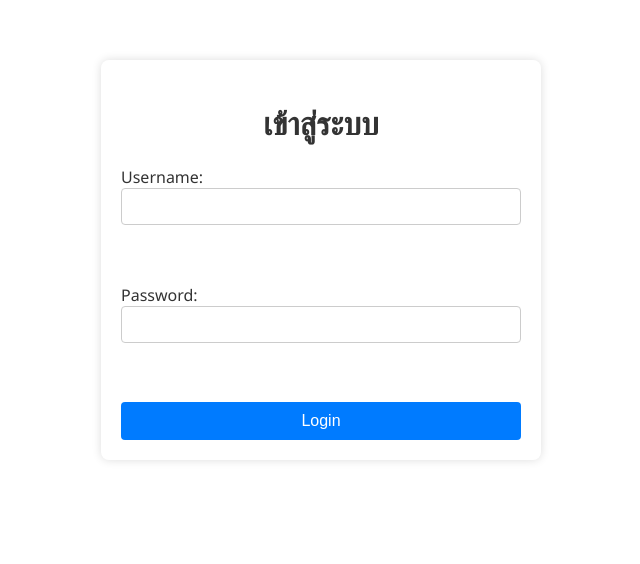
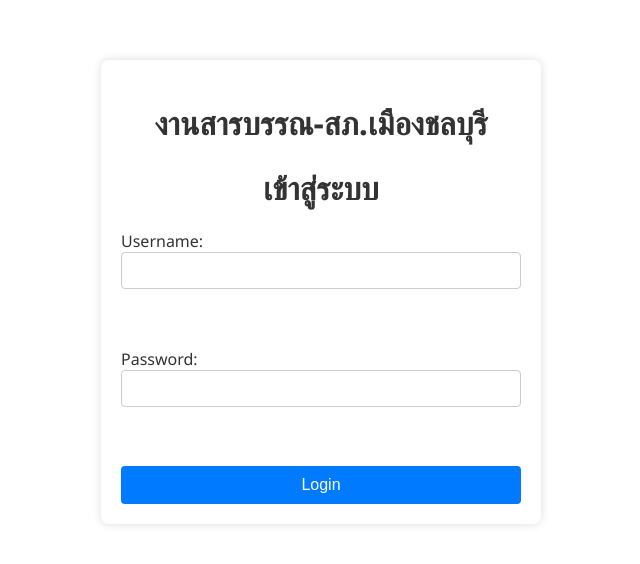
Before and after one commit to Biwrescue1706/mueangchon, a plain HTML site: page login.html in a window 1280 px wide. Shown: the whole page, without its empty margins (319-959 px from the left). Drawn offline with nearby package versions, Linux system fonts and the light colour scheme.

Commit message:
Update login.html

```diff
--- a/login.html
+++ b/login.html
@@ -6,6 +6,7 @@
   <link rel="stylesheet" href="css/style.css" />
 </head>
 <body>
+  <h1>งานสารบรรณ-สภ.เมืองชลบุรี</h1>
   <h1>เข้าสู่ระบบ</h1>
   <form id="loginForm">
     <label>Username:
```
